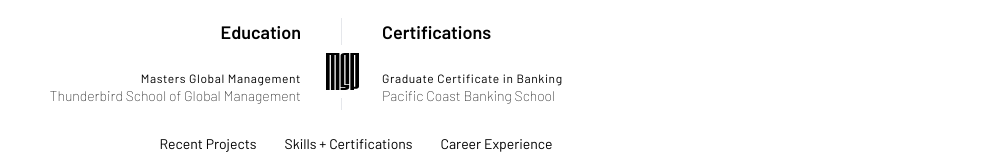
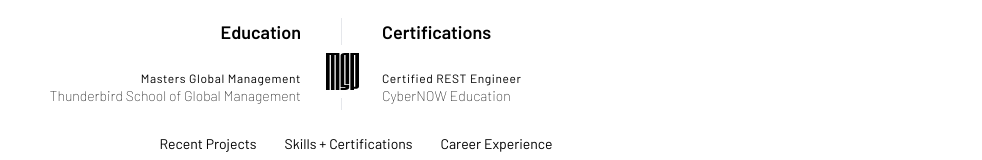
Before and after one commit to mttptrsn/portfolio, a Next.js app: page /skills in a window 1280 px wide. Shown: the part 575-735 px from the top of the page, without its empty margins (298-1280 px from the left). Built offline with nearby package versions, Linux system fonts and the light colour scheme.

Commit message:
add certs

```diff
--- a/app/skills/page.tsx
+++ b/app/skills/page.tsx
@@ -39,6 +39,12 @@ export default function Skills() {
             <div className="md:border-r-0 md:px-10 px-6 w-full">
               <h2 className="font-semibold mb-6 text-lg">Certifications</h2>
 
+              <p className="text-xs text-left tracking-wider">Certified REST Engineer</p>
+              <p className="mb-6 text-sm font-light">CyberNOW Education</p>
+
+              <p className="text-xs text-left tracking-wider">Jump-Start SOC Analyst</p>
+              <p className="mb-6 text-sm font-light">CyberNOW Education</p>
+
               <p className="text-xs text-left tracking-wider">Graduate Certificate in Banking</p>
               <p className="mb-6 text-sm font-light">Pacific Coast Banking School</p>
 
```
